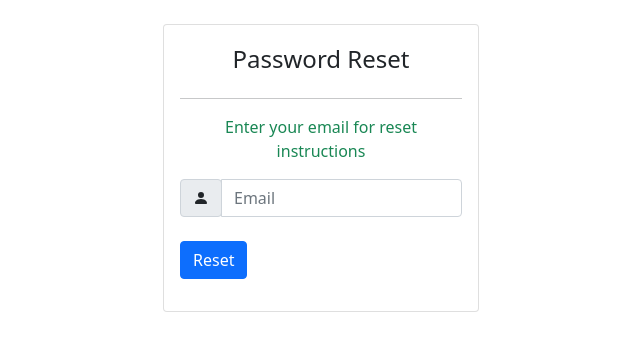
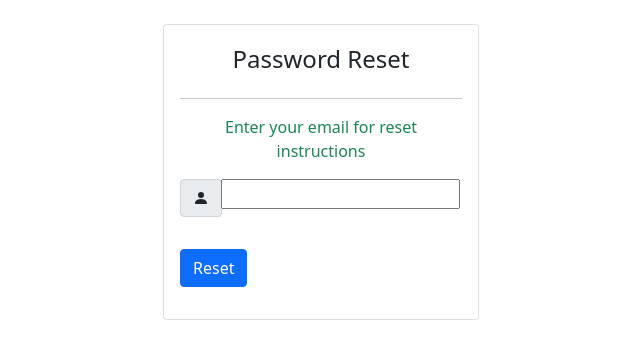
Before and after one commit to swford89/local_library, a Django app: page /accounts/password_reset/ in a window 1280 px wide. Shown: the part 74-433 px from the top of the page, without its empty margins (319-959 px from the left). Run offline with Django 3.2, Linux system fonts and the light colour scheme.

Commit message:
removed unnecessary html attributes

```diff
--- a/templates/registration/login.html
+++ b/templates/registration/login.html
@@ -27,7 +27,7 @@
                 <h4 class="card-title text-center mb-4 mt-1">Sign in</h4>
                 <hr>
                 <p class="text-success text-center">Enter your email and password</p>
-                <form action="{% url 'login' %}" method="post" id="login-form">
+                <form action="{% url 'login' %}" method="post">
                     {% csrf_token %}
                     <div class="form-group">
                         <div class="input-group">
@@ -40,7 +40,7 @@
                                     </i>
                                 </span>
                             </div>
-                            <input class="form-control" placeholder="username" type="text" name="username" required id="id_username">
+                            <input class="form-control" placeholder="username" type="text" name="username">
                         </div>
                         <!--input group//-->
                     </div>
@@ -59,7 +59,7 @@
                                     </i>
                                 </span>
                             </div>
-                            <input class="form-control" placeholder="*******" name="password" type="password" required id="id_password">
+                            <input class="form-control" placeholder="*******" name="password" type="password">
                         </div>
                         <!--input group//-->
                     </div>
--- a/templates/registration/password_reset_form.html
+++ b/templates/registration/password_reset_form.html
@@ -2,13 +2,6 @@
 
 
 {% block content %}
-
-    {% if form.email.errors %}
-
-        {{ form.email.errors }}
-
-    {% endif %}
-
 
     <br>
     <div class="container">
@@ -18,8 +11,13 @@
                 <hr>
                 <p class="text-success text-center">Enter your email for reset instructions</p>
 
-                <form action="{% url 'password_reset_done' %}" method="post">
+                <form action="{% url 'password_reset_done' %}" method="post" id="password-reset-form">
                     {% csrf_token %}
+                    {% if form.email.errors %}
+
+                        {{ form.email.errors }}
+
+                    {% endif %}
                     <div class="form-group">
                         <div class="input-group">
                             <div class="input-group-prepend">
@@ -31,7 +29,8 @@
                                     </i>
                                 </span>
                             </div>
-                            <input class="form-control" placeholder="Email" type="email">
+
+                            <p>{{ form.email }}</p>
                         </div>
                         <!--input group//-->
                     </div>
```
